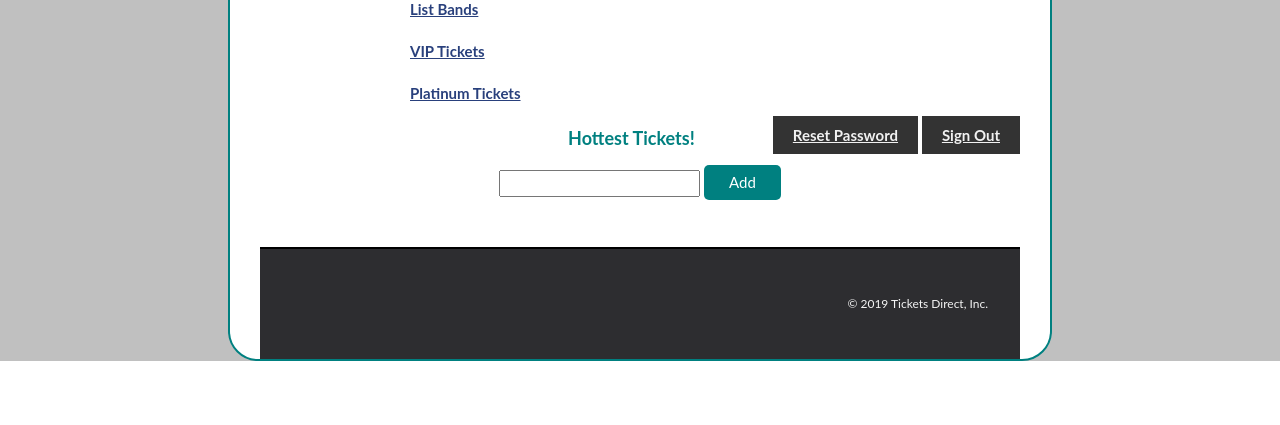
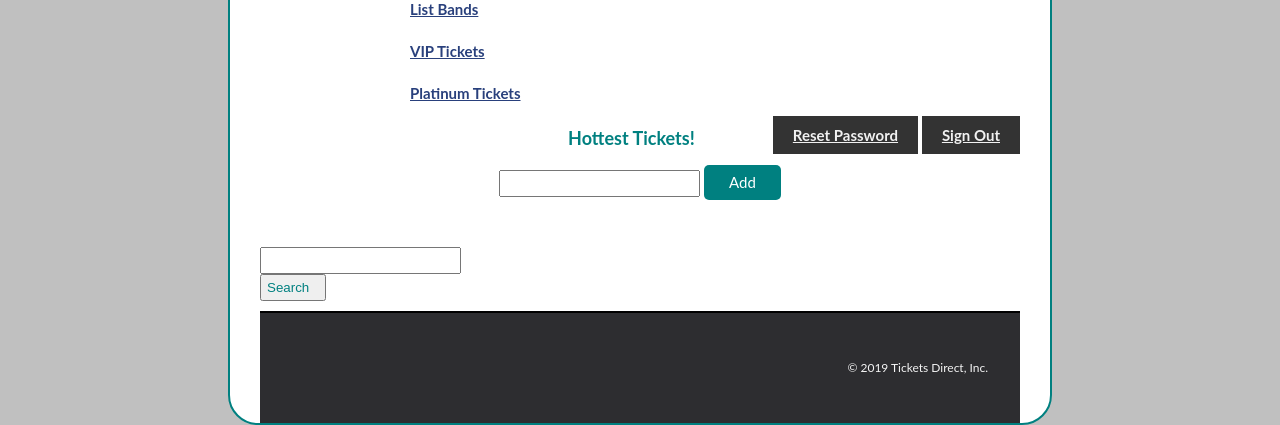
Before and after one commit to D00199848/CA4, a PHP site: page /gig_manager/index.php in a window 1280 px wide. Shown: the part 683-1108 px from the top of the page. Before the commit the page ends 1044 px from the top, so only its background shows below. Run offline with PHP 8.4, Linux system fonts and the light colour scheme; data that the repository does not hold is empty.

Commit message:
Version 5 - AJAX code added to be able to search for a gig name. Search box with submit button appears but does not display results if any when submitted.

```diff
--- a/gig_manager/index.php
+++ b/gig_manager/index.php
@@ -208,6 +208,56 @@ require_once('../model/database_1.php');
 
 </script>-->
 
+<!-- Text input to enter the employee's name -->
+    <input type="text" id="gig_name"><br>
+    <!-- Our search button -->
+    <input type="button" id="search_button" value="Search">
+    <!-- This div will contain a list of all employee names that match our search term -->
+    <div id="search_results" style="padding:5px;"></div>
+
+<!-- JQuery library -->
+<script src="https://code.jquery.com/jquery-1.12.4.min.js"></script>
+<script>
+    //Add a JQuery click listener to our search button.
+    $('#search_button').click(function(){
+        //If the search button is clicked,
+        //get the employee name that is being search for
+        //from the search_box.
+        var employee_name = $('#gig_name').val().trim();
+
+        //Carry out a GET Ajax request using JQuery
+        $.ajax({
+            //The URL of the PHP file that searches MySQL.
+            url: 'search.php',
+            data: {
+                name: employee_name
+            },
+            success: function(returnData){
+                //Set the inner HTML of our search_results div to blank to
+                //remove any previous search results.
+                $('#search_results').html('');
+                //Parse the JSON that we got back from search.php
+                var results = JSON.parse(returnData);
+                //Loop through our employee array and append their
+                //names to our search results div.
+                $.each(results, function(key, value){
+                    //The name of the employee will be present
+                    //in the "name" property.
+                    $('#search_results').append(value.name + '<br>');
+                });
+                //If no employees match the name that was searched for, display a
+                //message saying that no results were found.
+                if(results.length == 0){
+                    $('#search_results').html('No gigs with that name were found!');
+                }
+            }
+        });
+    });
+</script>
+
+
+
+
 <?php
 include('../view/footer.php');
 ?>
```
Also changed, not shown: search.php (added, +41 -0 lines).
